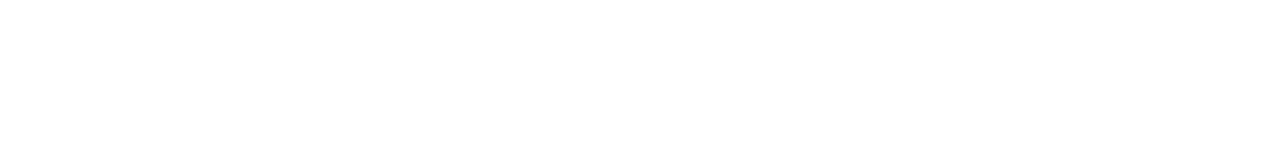
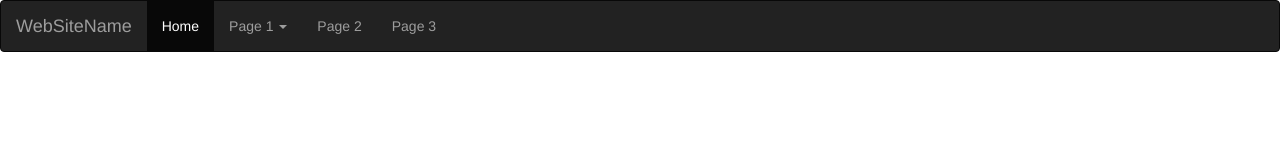
Before and after one commit to Louis-Saglio/abiflizera, a plain HTML site: page Abiflizer.html in a window 1280 px wide. Drawn offline with Linux system fonts and the light colour scheme.

Commit message:
Insersion header bootstrap

```diff
--- a/Abiflizer.html
+++ b/Abiflizer.html
@@ -2,6 +2,11 @@
 <html lang="en">
 <head>
     <meta charset="UTF-8">
+    <meta name="viewport" content="width=device-width, initial-scale=1.0">
+    <link href="css/bootstrap.min.css" rel="stylesheet">
+    <script src="jquery-3.1.1.min.js"></script>
+    <script src="js/bootstrap.min.js"></script>
+
     <link href="css/bootstrap.min.css" rel="stylesheet">
     <script src="jquery-3.1.1.min.js"></script>
     <script src="js/bootstrap.min.js"></script>
@@ -9,6 +14,28 @@
     <title>Abiflizera</title>
 </head>
 <body>
-
+<div>
+    <nav class="navbar navbar-inverse">
+        <div class="container-fluid">
+            <div class="navbar-header">
+                <a class="navbar-brand" href="#">WebSiteName</a>
+            </div>
+            <ul class="nav navbar-nav">
+                <li class="active"><a href="#">Home</a></li>
+                <li class="dropdown">
+                    <a class="dropdown-toggle" data-toggle="dropdown" href="#">Page 1
+                        <span class="caret"></span></a>
+                    <ul class="dropdown-menu">
+                        <li><a href="#">Page 1-1</a></li>
+                        <li><a href="#">Page 1-2</a></li>
+                        <li><a href="#">Page 1-3</a></li>
+                    </ul>
+                </li>
+                <li><a href="#">Page 2</a></li>
+                <li><a href="#">Page 3</a></li>
+            </ul>
+        </div>
+    </nav>
+</div>
 </body>
 </html>
```
